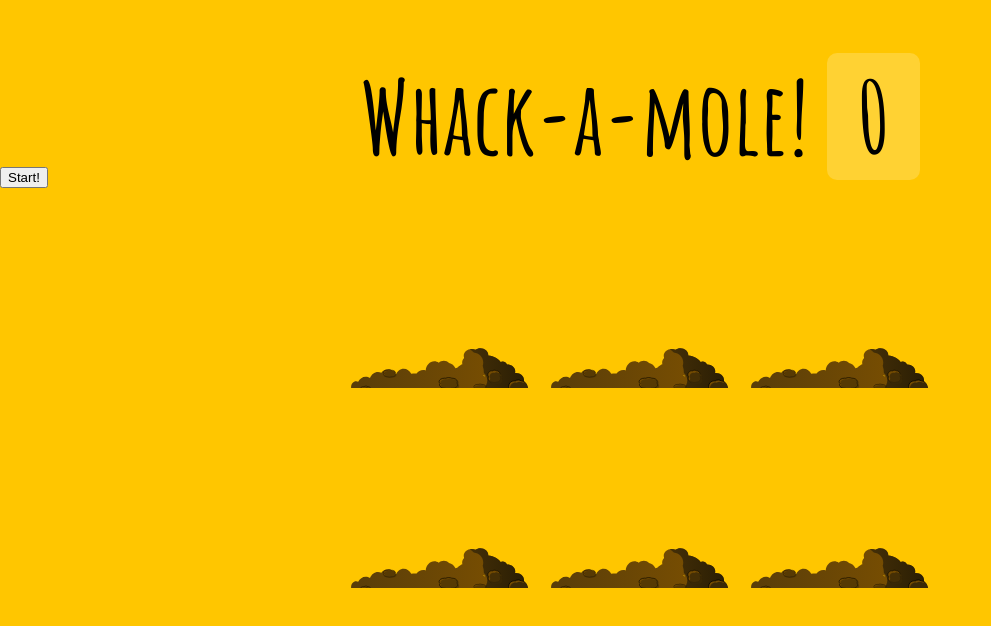
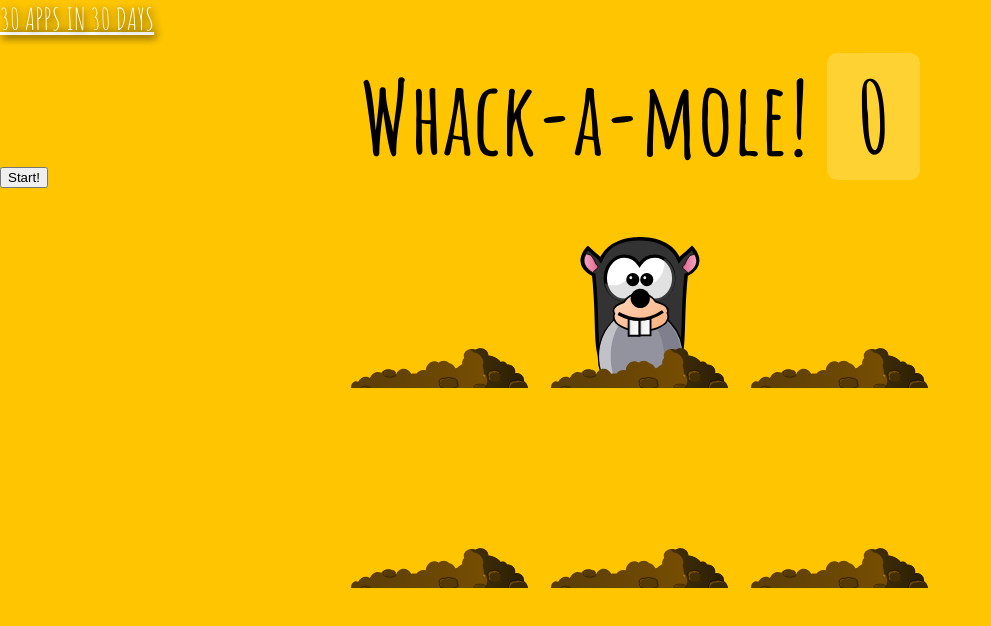
Before and after one commit to Bogdan18b/30days, a plain HTML site: page WhackAMole/index.html in a window 1280 px wide. Both pictures are taken after a click on the button "Start!". Shown: the whole page, without its empty margins (0-991 px from the left). Drawn offline with Linux system fonts and the light colour scheme.

Commit message:
Day 30 end

```diff
--- a/WhackAMole/index.html
+++ b/WhackAMole/index.html
@@ -9,9 +9,9 @@
 </head>
 
 <body>
-
+  <a class="home" href="../index.html">30 apps in 30 days</a>
   <h1>Whack-a-mole! <span class="score">0</span></h1>
-  <button onClick="startGame()">Start!</button>
+  <button class="start">Start!</button>
 
   <div class="game">
     <div class="hole hole1">
--- a/WhackAMole/index.js
+++ b/WhackAMole/index.js
@@ -1,3 +1,45 @@
 const holes = document.querySelectorAll('.hole');
 const scoreBoard = document.querySelector('.score');
+const start = document.querySelector('.start');
 const moles = document.querySelectorAll('.mole');
+let lastHole;
+let timeUp = false;
+let score = 0;
+
+function randomTime(min, max) {
+  return Math.round(Math.random() * (max - min) + min);
+}
+function randomHoles(holes) {
+  const idx = Math.floor(Math.random() * holes.length);
+  const hole = holes[idx];
+  if (hole === lastHole) {
+    return randomHoles(holes);
+  }
+  lastHole = hole;
+  return hole;
+}
+function peep() {
+  const time = randomTime(200, 1000);
+  const hole = randomHoles(holes);
+  console.log({ time, hole })
+  hole.classList.add('up');
+  setTimeout(() => {
+    hole.classList.remove('up');
+    if (!timeUp) peep();
+  }, time);
+}
+function startGame() {
+  scoreBoard.textContent = 0;
+  timeUp = false;
+  score = 0;
+  peep();
+  setTimeout(() => timeUp = true, 10000);
+}
+function hit(e) {
+  if (!e.isTrusted) return; //don't try to simulate click with javaScript!!!
+  score++;
+  this.classList.remove('up');
+  scoreBoard.textContent = score;
+}
+moles.forEach(mole => mole.addEventListener('click', hit));
+start.addEventListener('click', startGame);
--- a/WhackAMole/style.css
+++ b/WhackAMole/style.css
@@ -67,3 +67,12 @@ h1 {
 .hole.up .mole {
   top: 0;
 }
+.home {
+  position: absolute;
+  font-size: 3rem;
+  top: 0;
+  left: 0;
+  color: white;
+  text-transform: uppercase;
+  text-shadow: 2px 2px 8px #000000;
+}
```
Also changed, not shown: index.html (+1 -0 lines).
